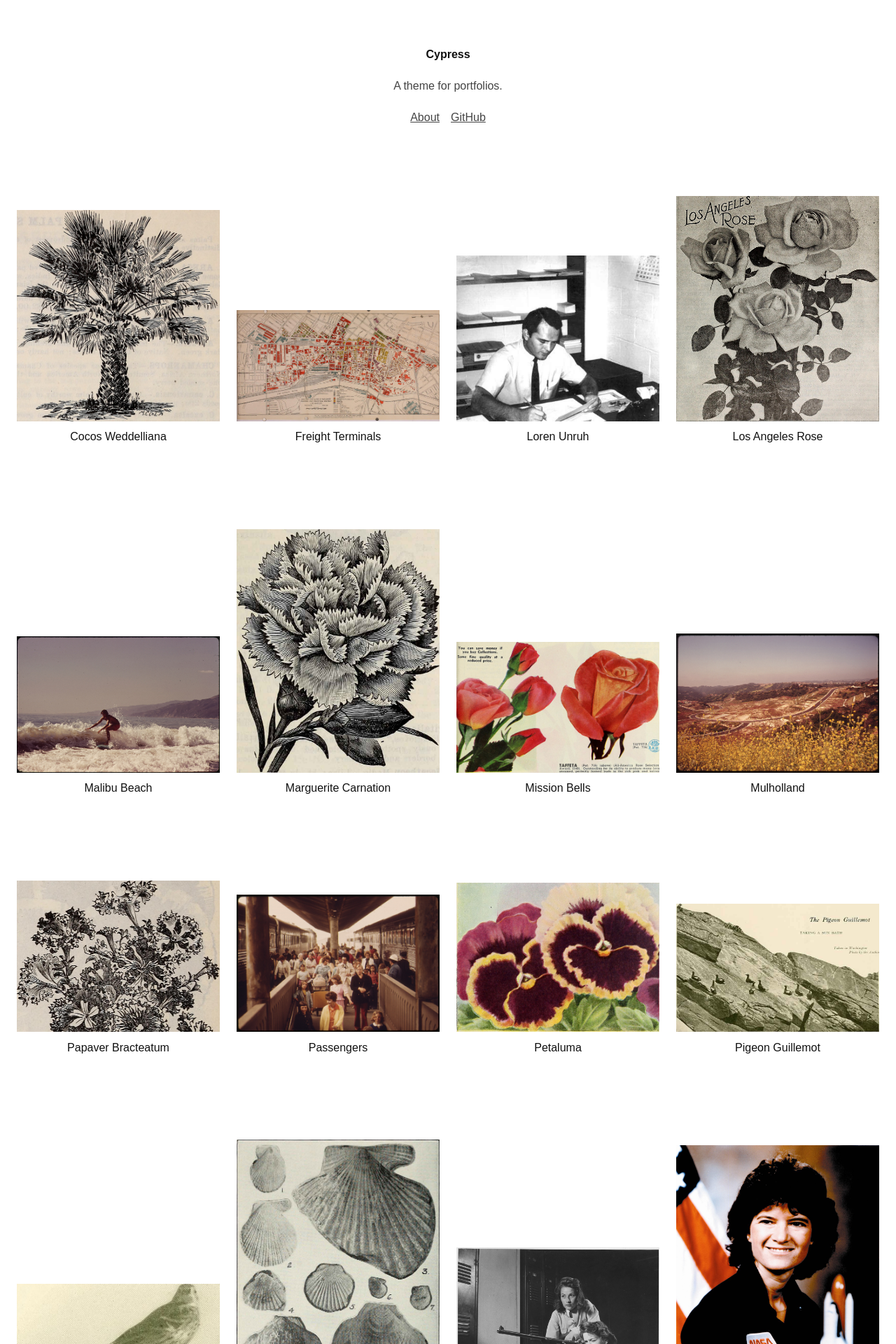
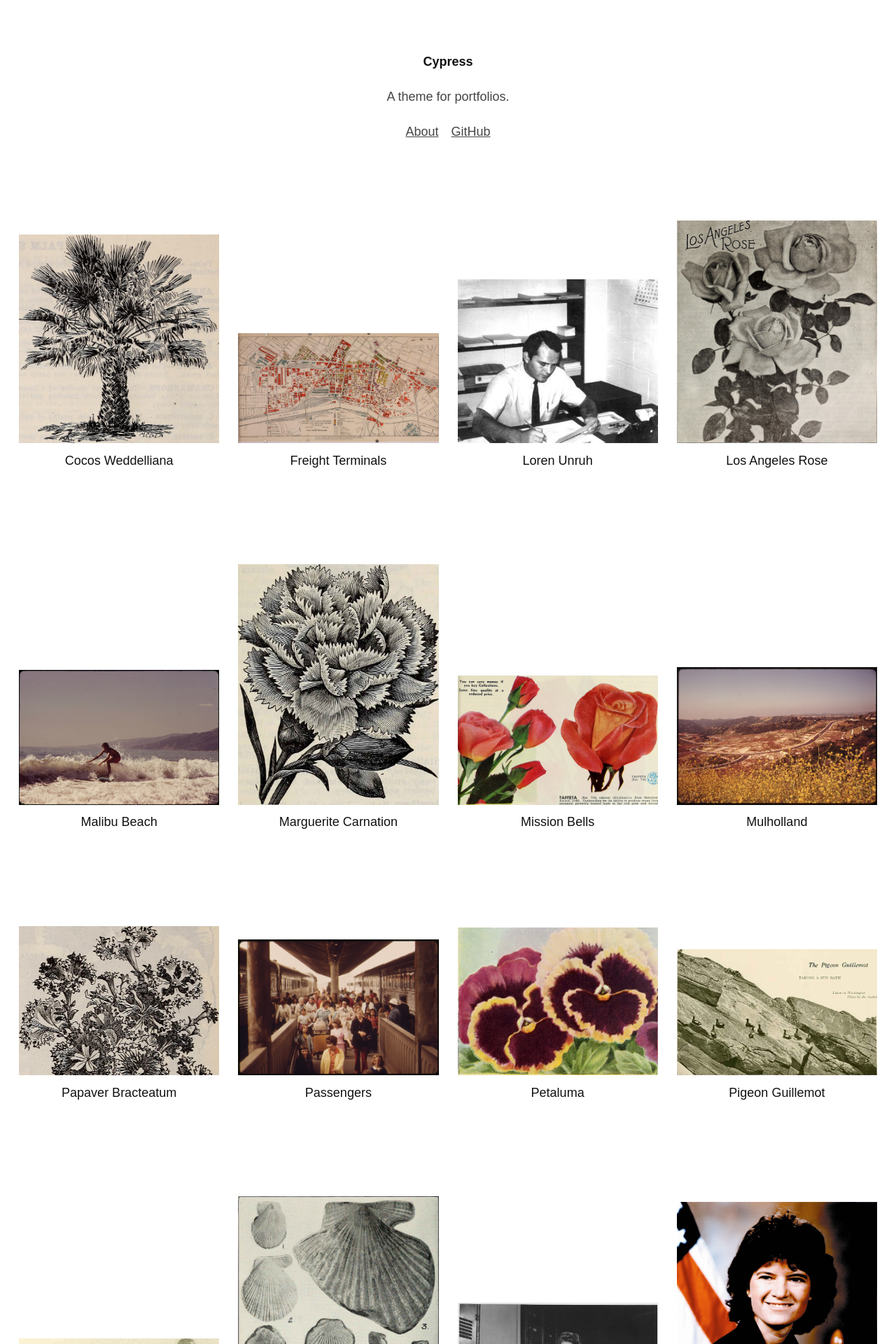
Before and after one commit to justinjaywang/jekyll-theme-cypress, a Jekyll site: the page built from index.html, in a window 1280 px wide. Shown: the top 1920 px of the page at 70% size. Built offline with Jekyll 4.4.1, drawn with Linux system fonts in a browser that asks for light colours.

Commit message:
bump up font size

```diff
--- a/assets/styles.scss
+++ b/assets/styles.scss
@@ -5,7 +5,7 @@
 
 // variables
 
-$font-size--desktop: 16px;
+$font-size--desktop: 18px;
 $font-size--mobile:  16px;
 $color--background:  #fff;
 $line-height--body:  1.4;
```
